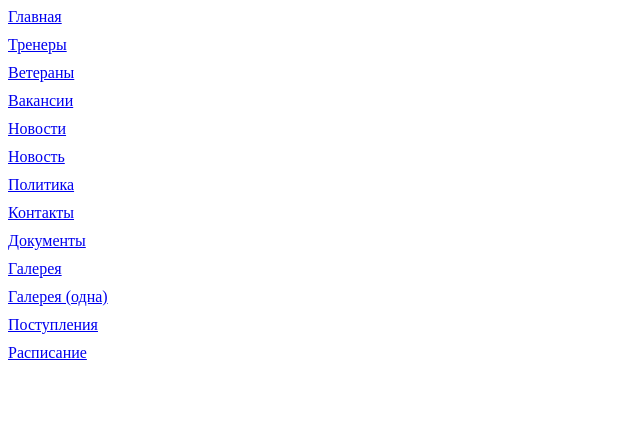
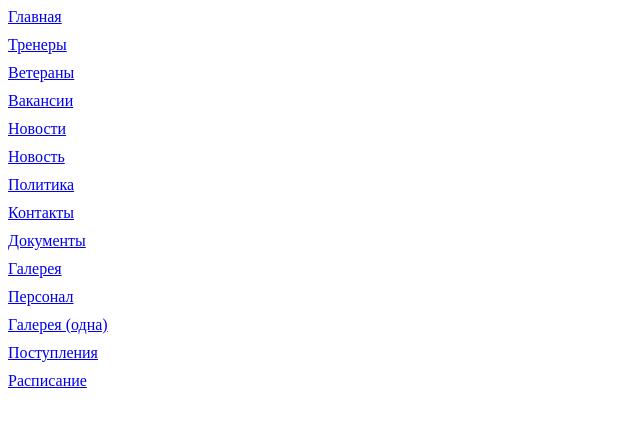
Before and after one commit to victes/batyr-front, a plain HTML site: page index.html in a window 1280 px wide. Shown: the whole page, without its empty margins (0-640 px from the left). Drawn offline with Linux system fonts and the light colour scheme.

```diff
--- a/index.html
+++ b/index.html
@@ -16,6 +16,7 @@
         <a href="./contacts.html">Контакты</a>
         <a href="./documents.html">Документы</a>
         <a href="./gallery.html">Галерея</a>
+        <a href="/personal.html">Персонал</a>
         <a href="./gallery_item.html">Галерея (одна)</a>
         <a href="./admission.html">Поступления</a>
         <a href="./schedule.html">Расписание</a>
```
